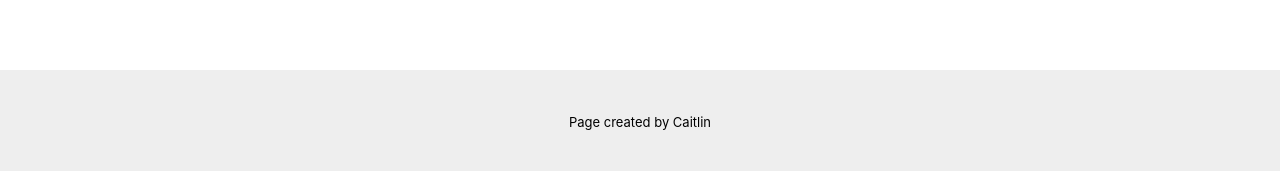
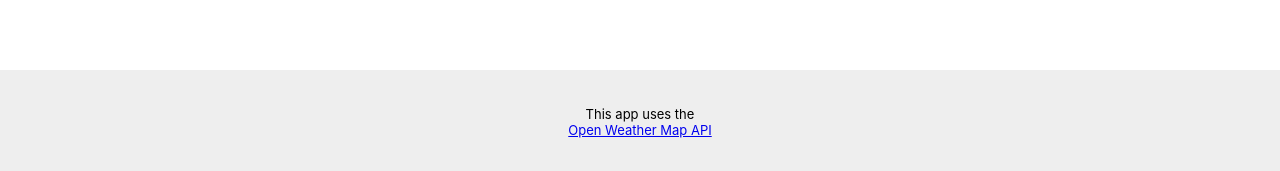
Before and after one commit to CaitBarnard/react-weather-app, a React (Create React App) app: page / in a window 1280 px wide. Shown: the part 626-797 px from the top of the page. Built offline with nearby package versions, Linux system fonts and the light colour scheme.

Commit message:
Update footer

```diff
--- a/src/App.js
+++ b/src/App.js
@@ -13,7 +13,7 @@ function App() {
       <main>
         <Forecast />
       </main>
-      <footer>Page created by Caitlin</footer>
+      <footer>This app uses the <a href="https://openweathermap.org/api">Open Weather Map API</a></footer>
     </div>
   );
 }
```
